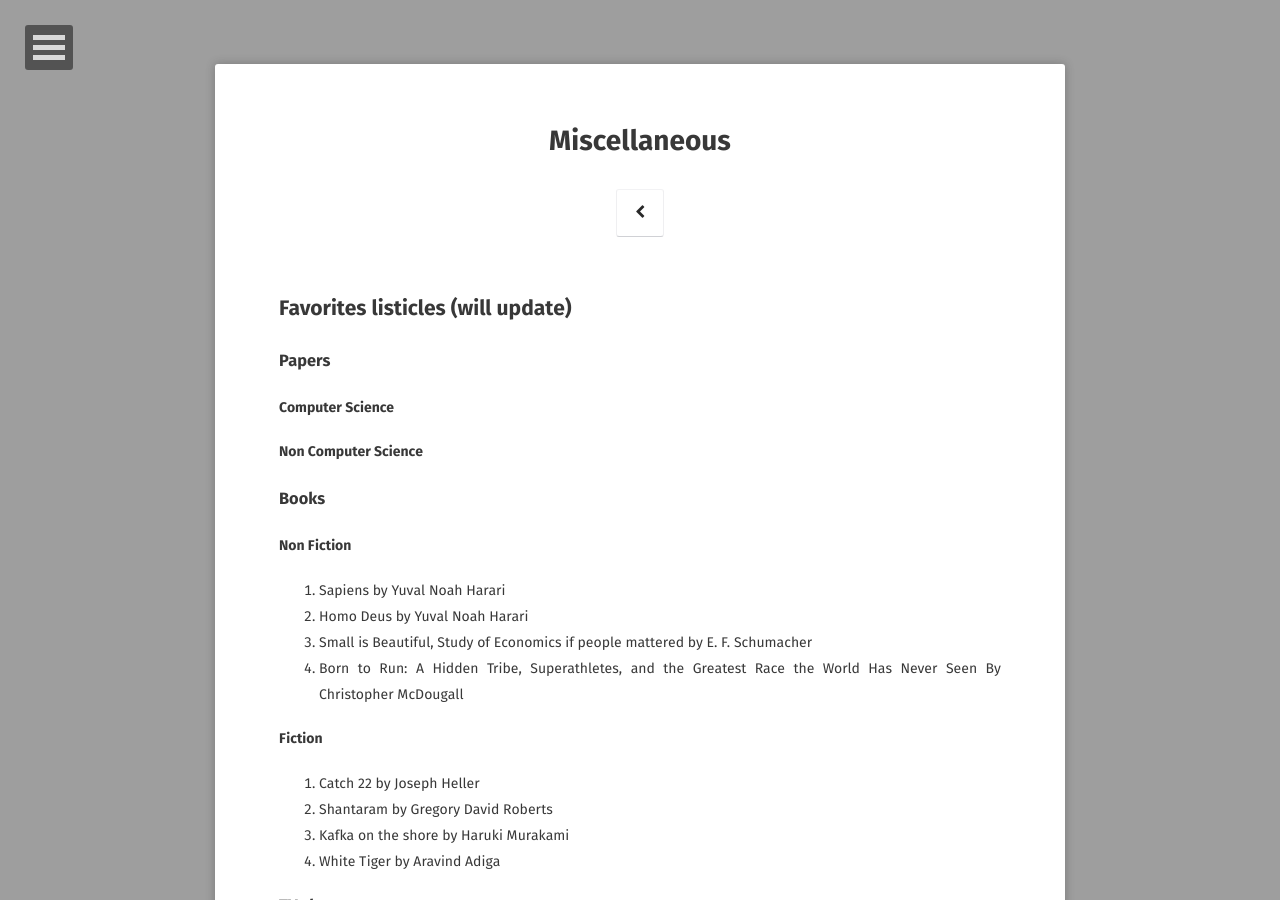
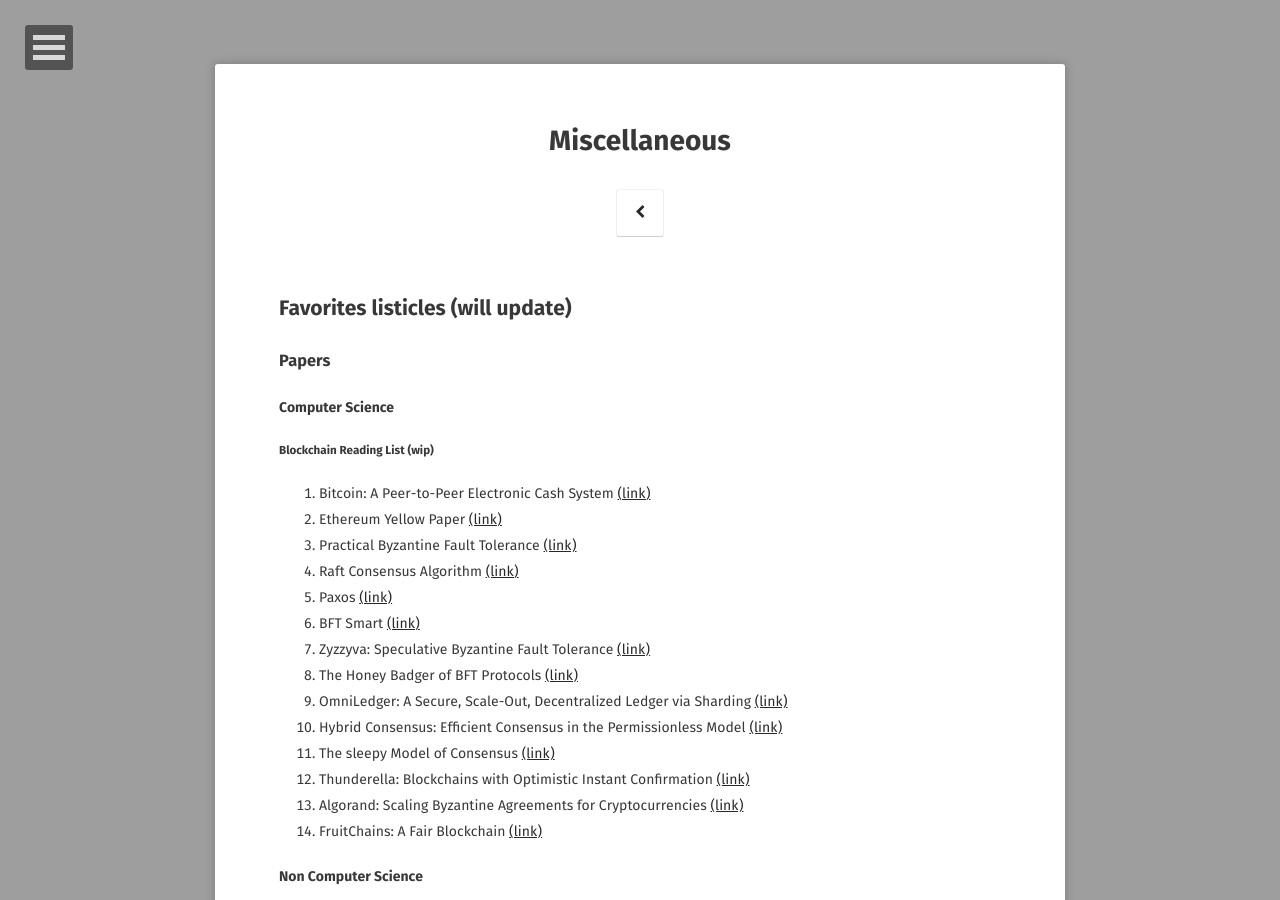
Before and after one commit to panghalamit/panghalamit.github.io, a Jekyll site: the page built from misc/index.md, in a window 1280 px wide and 900 px high. Built offline with Jekyll 4.4.1, drawn with Linux system fonts in a browser that asks for light colours; some web fonts are replaced.

Commit message:
updated reading list

```diff
--- a/misc/index.md
+++ b/misc/index.md
@@ -7,6 +7,22 @@ comments: false
 ## Favorites listicles (will update)
 ### Papers
 #### Computer Science
+##### Blockchain Reading List (wip)
+1. Bitcoin: A Peer-to-Peer Electronic Cash System <a href="https://bitcoin.org/bitcoin.pdf">(link)</a>
+2. Ethereum Yellow Paper <a href="https://ethereum.github.io/yellowpaper/paper.pdf">(link)</a>
+3. Practical Byzantine Fault Tolerance <a href="http://pmg.csail.mit.edu/papers/osdi99.pdf">(link)</a>
+4. Raft Consensus Algorithm <a href="https://raft.github.io/raft.pdf">(link)</a>
+5. Paxos <a href="http://lamport.azurewebsites.net/pubs/lamport-paxos.pdf">(link)</a>
+6. BFT Smart <a href="http://www.di.fc.ul.pt/~bessani/publications/dsn14-bftsmart.pdf">(link)</a>
+7. Zyzzyva: Speculative Byzantine Fault Tolerance <a href="http://www.cs.cornell.edu/lorenzo/papers/kotla07Zyzzyva.pdf">(link)</a>
+8. The Honey Badger of BFT Protocols <a href="https://eprint.iacr.org/2016/199.pdf">(link)</a>
+9. OmniLedger: A Secure, Scale-Out, Decentralized Ledger via Sharding <a href="https://eprint.iacr.org/2017/406.pdf">(link)</a>
+10. Hybrid Consensus:  Efficient Consensus in the Permissionless Model <a href="https://eprint.iacr.org/2016/917.pdf">(link)</a>
+11. The sleepy Model of Consensus <a href="https://eprint.iacr.org/2016/918.pdf">(link)</a>
+12. Thunderella:  Blockchains with Optimistic Instant Confirmation <a href="https://eprint.iacr.org/2017/913.pdf">(link)</a>
+13. Algorand: Scaling Byzantine Agreements for Cryptocurrencies <a href="https://people.csail.mit.edu/nickolai/papers/gilad-algorand-eprint.pdf">(link)</a>
+14. FruitChains: A Fair Blockchain <a href="https://eprint.iacr.org/2016/916.pdf">(link)</a>
+
 
 #### Non Computer Science
 
```
